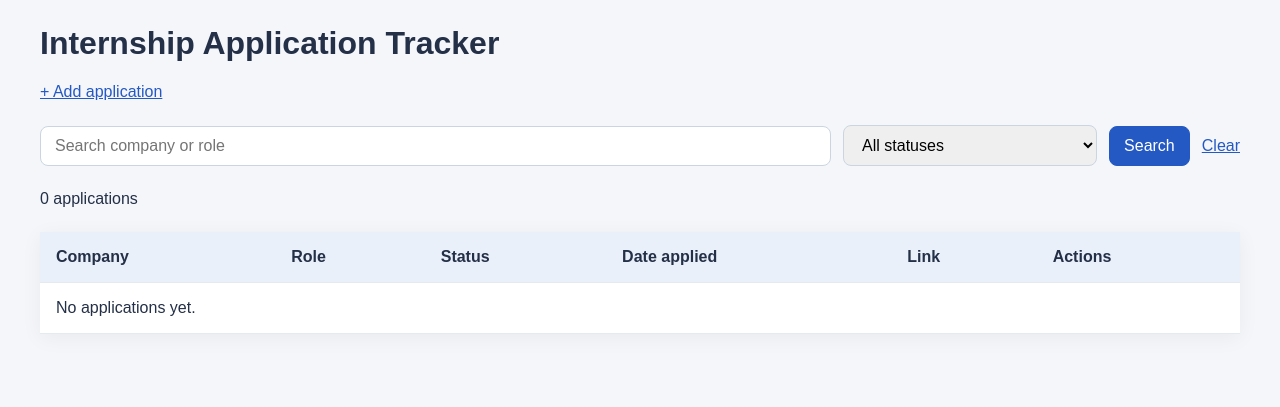
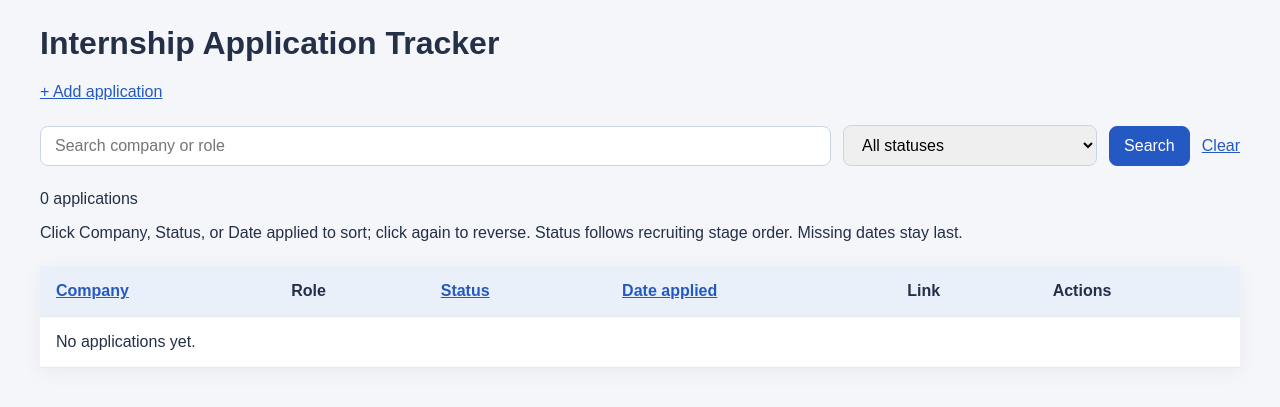
Before and after one commit to davenje1-star/internship-finder-tracker, a Django app: page / in a window 1280 px wide. Shown: the part 58-465 px from the top of the page. Run offline with Django 5.2, Linux system fonts and the light colour scheme; the visitor is signed in with stand-in values (Sample User, id 1); data that the repository does not hold is empty.

Commit message:
Add city selection controls and application sorting

```diff
--- a/applications/delete_views.py
+++ b/applications/delete_views.py
@@ -14,7 +14,7 @@ from .models import Application
 def application_delete(request, pk):
     application = get_object_or_404(Application, pk=pk, owner=request.user)
     params = request.POST if request.method == "POST" else request.GET
-    filters = {key: params.get(key, "") for key in ("q", "status")}
+    filters = {key: params.get(key, "") for key in ("q", "status", "sort")}
     list_url = reverse("application_list")
     query = urlencode({key: value for key, value in filters.items() if value})
     if query:
@@ -31,4 +31,5 @@ def application_delete(request, pk):
         "query": filters["q"],
         "selected_status": filters["status"],
         "cancel_url": list_url,
+        "sort": filters["sort"],
     })
--- /dev/null
+++ b/applications/sorting.py
@@ -0,0 +1,29 @@
+from django.db.models import Case, F, IntegerField, Value, When
+from django.db.models.functions import Lower
+
+from .models import Application
+
+
+def application_ordering():
+    stage = Case(*[When(status=value, then=Value(index))
+                   for index, (value, _) in enumerate(Application.STATUS_CHOICES)],
+                 default=Value(len(Application.STATUS_CHOICES)), output_field=IntegerField())
+    company = [Lower('company').asc(), Lower('role').asc(), 'id']
+    return {
+        'newest': ['-id'],
+        'company_asc': company,
+        'company_desc': [Lower('company').desc(), Lower('role').asc(), 'id'],
+        'date_asc': [F('date_applied').asc(nulls_last=True), *company],
+        'date_desc': [F('date_applied').desc(nulls_last=True), *company],
+        'status_asc': [stage.asc(), *company],
+        'status_desc': [stage.desc(), *company],
+    }
+
+
+def sort_context(sort):
+    context = {'sort': sort}
+    for field in ('company', 'date', 'status'):
+        context[field + '_next_sort'] = field + ('_desc' if sort == field + '_asc' else '_asc')
+        context[field + '_aria_sort'] = ('ascending' if sort == field + '_asc' else
+                                        'descending' if sort == field + '_desc' else 'none')
+    return context
--- a/applications/templates/applications/application_confirm_delete.html
+++ b/applications/templates/applications/application_confirm_delete.html
@@ -18,6 +18,7 @@
     <p>This permanently deletes the application and its associated status history. This cannot be undone.</p>
     <form method="post">
         {% csrf_token %}
+        <input type="hidden" name="sort" value="{{ sort }}">
         <input type="hidden" name="q" value="{{ query }}">
         <input type="hidden" name="status" value="{{ selected_status }}">
         <button type="submit">Yes, delete application</button>
--- a/applications/templates/applications/application_list.html
+++ b/applications/templates/applications/application_list.html
@@ -46,6 +46,7 @@
     {% for message in messages %}<p class="notice">{{ message }}</p>{% endfor %}
     <p><a href="{% url 'application_create' %}">+ Add application</a></p>
     <form method="get">
+        <input type="hidden" name="sort" value="{{ sort }}">
         <input type="search" name="q" value="{{ query }}" placeholder="Search company or role" aria-label="Search company or role">
         <select name="status" aria-label="Filter by status">
             <option value="">All statuses</option>
@@ -57,8 +58,9 @@
         <a href="{% url 'application_list' %}">Clear</a>
     </form>
     <p>{{ applications|length }} applications</p>
+    <p>Click Company, Status, or Date applied to sort; click again to reverse. Status follows recruiting stage order. Missing dates stay last.</p>
     <table>
-        <thead><tr><th>Company</th><th>Role</th><th>Status</th><th>Date applied</th><th>Link</th><th>Actions</th></tr></thead>
+        <thead><tr><th aria-sort="{{ company_aria_sort }}"><a href="?q={{ query|urlencode }}&amp;status={{ selected_status|urlencode }}&amp;sort={{ company_next_sort }}">Company{% if company_aria_sort == 'ascending' %} ↑{% elif company_aria_sort == 'descending' %} ↓{% endif %}</a></th><th>Role</th><th aria-sort="{{ status_aria_sort }}"><a href="?q={{ query|urlencode }}&amp;status={{ selected_status|urlencode }}&amp;sort={{ status_next_sort }}">Status{% if status_aria_sort == 'ascending' %} ↑{% elif status_aria_sort == 'descending' %} ↓{% endif %}</a></th><th aria-sort="{{ date_aria_sort }}"><a href="?q={{ query|urlencode }}&amp;status={{ selected_status|urlencode }}&amp;sort={{ date_next_sort }}">Date applied{% if date_aria_sort == 'ascending' %} ↑{% elif date_aria_sort == 'descending' %} ↓{% endif %}</a></th><th>Link</th><th>Actions</th></tr></thead>
         <tbody>
             {% for application in applications %}
                 <tr>
@@ -78,7 +80,7 @@
                     </td>
                     <td class="application-date">{{ application.date_applied|date:"Y-m-d"|default:"—" }}</td>
                     <td>{% if application.link %}<a href="{{ application.link }}">View posting</a>{% else %}—{% endif %}</td>
-                    <td><a class="delete-link" href="{% url 'application_delete' application.pk %}?q={{ query|urlencode }}&amp;status={{ selected_status|urlencode }}">Delete</a></td>
+                    <td><a class="delete-link" href="{% url 'application_delete' application.pk %}?q={{ query|urlencode }}&amp;status={{ selected_status|urlencode }}&amp;sort={{ sort|urlencode }}">Delete</a></td>
                 </tr>
             {% empty %}
                 <tr><td colspan="6">No applications yet.</td></tr>
--- a/applications/templates/applications/progress_dashboard.html
+++ b/applications/templates/applications/progress_dashboard.html
@@ -193,7 +193,7 @@
     </section>
     <section>
         <h2 id="application-table">Update an application</h2>
-        <p class="muted">Click Company and role for A–Z or Z–A. Click Date applied for earliest or latest. Click again to reverse the order. Missing dates stay last.</p>
+        <p class="muted">Click Company and role for A–Z or Z–A. Click Date applied for earliest or latest. Click Current status for recruiting stage order. Click again to reverse the order. Missing dates stay last.</p>
         <p class="muted">
             Choose its current stage and click Save. Every status change
             updates the history and chart. Saving the same status does
@@ -209,7 +209,7 @@
                         <th aria-sort="{{ date_aria_sort }}">
                             <a href="?sort={{ date_next_sort }}#application-table">Date applied{% if sort == 'date_asc' %} (earliest first){% elif sort == 'date_desc' %} (latest first){% endif %}</a>
                         </th>
-                        <th>Current status</th>
+                        <th aria-sort="{{ status_aria_sort }}"><a href="?sort={{ status_next_sort }}#application-table">Current status{% if sort == 'status_asc' %} (stage order){% elif sort == 'status_desc' %} (reverse stage order){% endif %}</a></th>
                         <th>History</th>
                     </tr>
                 </thead>
--- a/applications/views.py
+++ b/applications/views.py
@@ -1,3 +1,4 @@
+from .sorting import application_ordering, sort_context
 from .email_detection import detect_company, detect_status, review_notes
 import hashlib
 
@@ -65,7 +66,11 @@ def application_list(request):
 
     status = request.GET.get("status", "").strip()
 
-    applications = Application.objects.filter(owner=request.user).order_by("-id")
+    ordering = application_ordering()
+    sort = request.GET.get("sort", "newest")
+    if sort not in ordering:
+        sort = "newest"
+    applications = Application.objects.filter(owner=request.user).order_by(*ordering[sort])
 
     if query:
 
@@ -87,6 +92,7 @@ def application_list(request):
 
         {
 
+            **sort_context(sort),
             "applications": applications,
 
             "query": query,
```
Also changed, not shown: applications/dashboard_views.py (+4 -8 lines), applications/templates/applications/internship_finder.html (+10 -0 lines).
